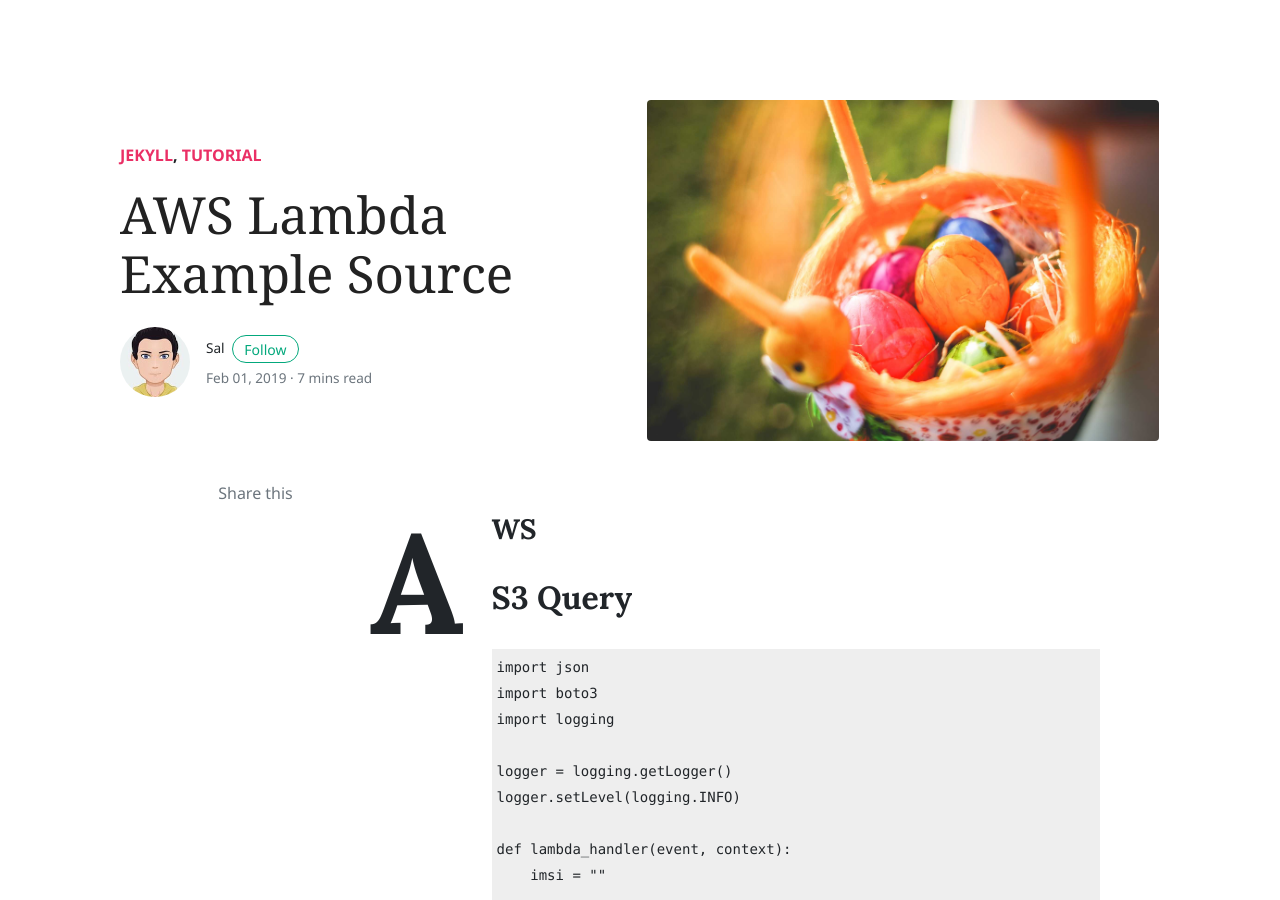
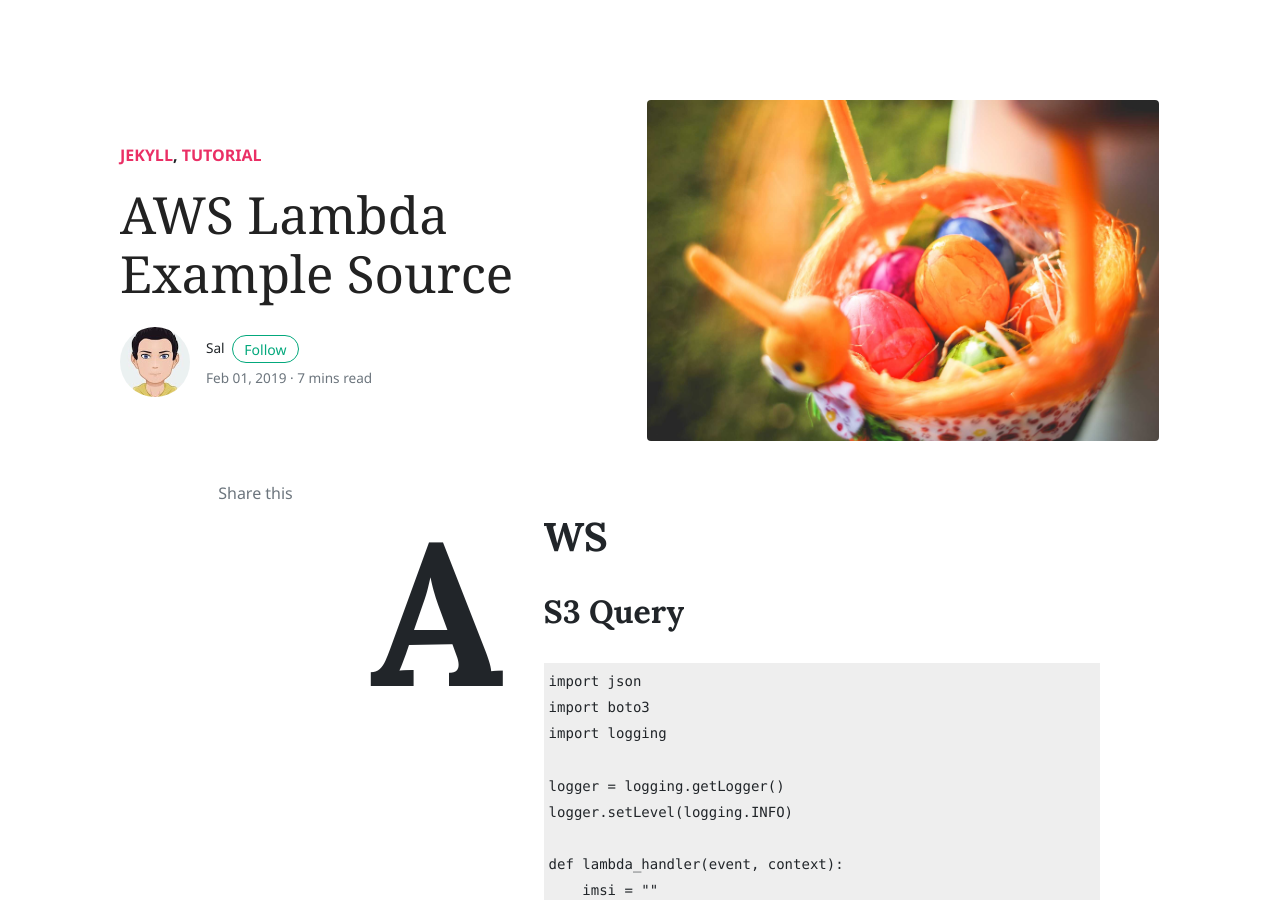
Before and after one commit to blueseam/blueseam.github.io, a Jekyll site: the page built from _posts/2019-02-01-education.md, in a window 1280 px wide and 900 px high. Built offline with Jekyll 4.4.1, drawn with Linux system fonts in a browser that asks for light colours; nearby versions of some CDN libraries; comment, search, counter and statistics services are not loaded.

```diff
--- a/_posts/2019-02-01-education.md
+++ b/_posts/2019-02-01-education.md
@@ -5,7 +5,7 @@ categories: [ Jekyll, tutorial ]
 image: assets/images/3.jpg
 ---
 
-### AWS
+# AWS
 
 ## S3 Query
 
```
